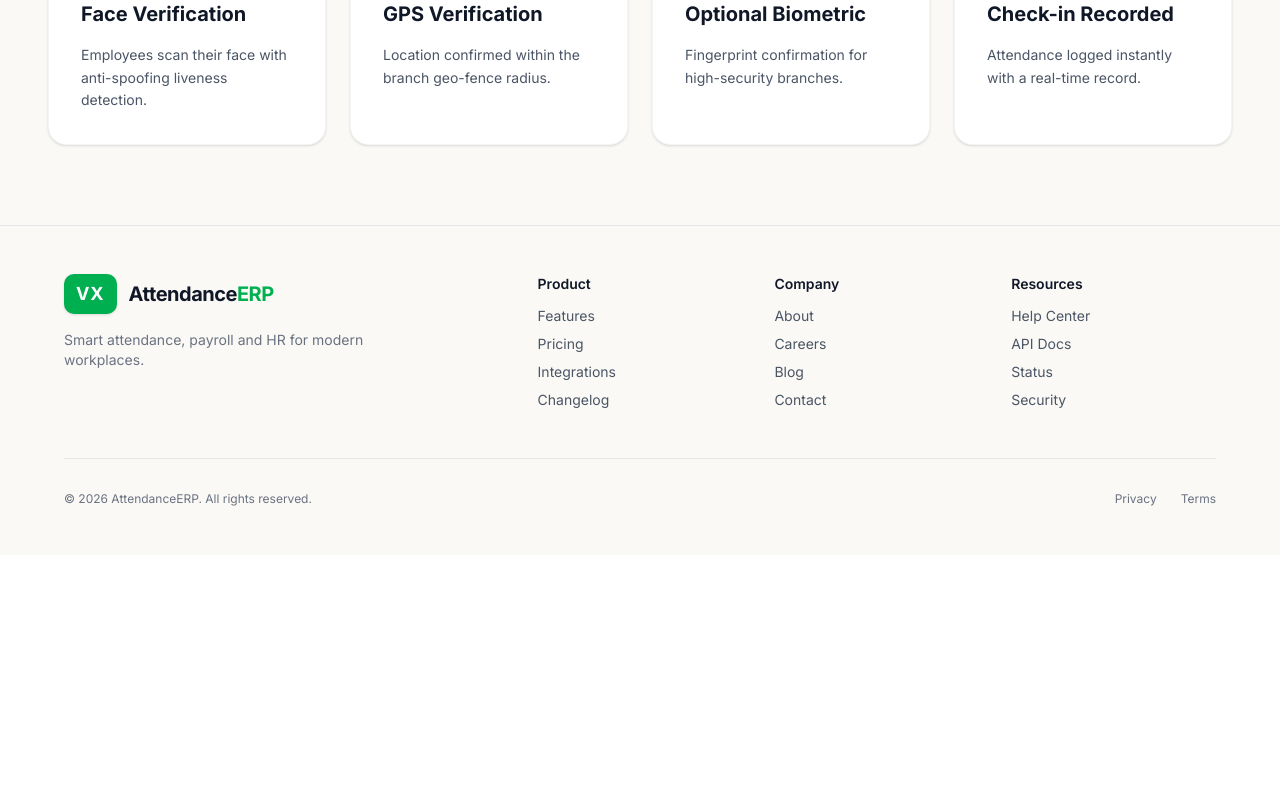
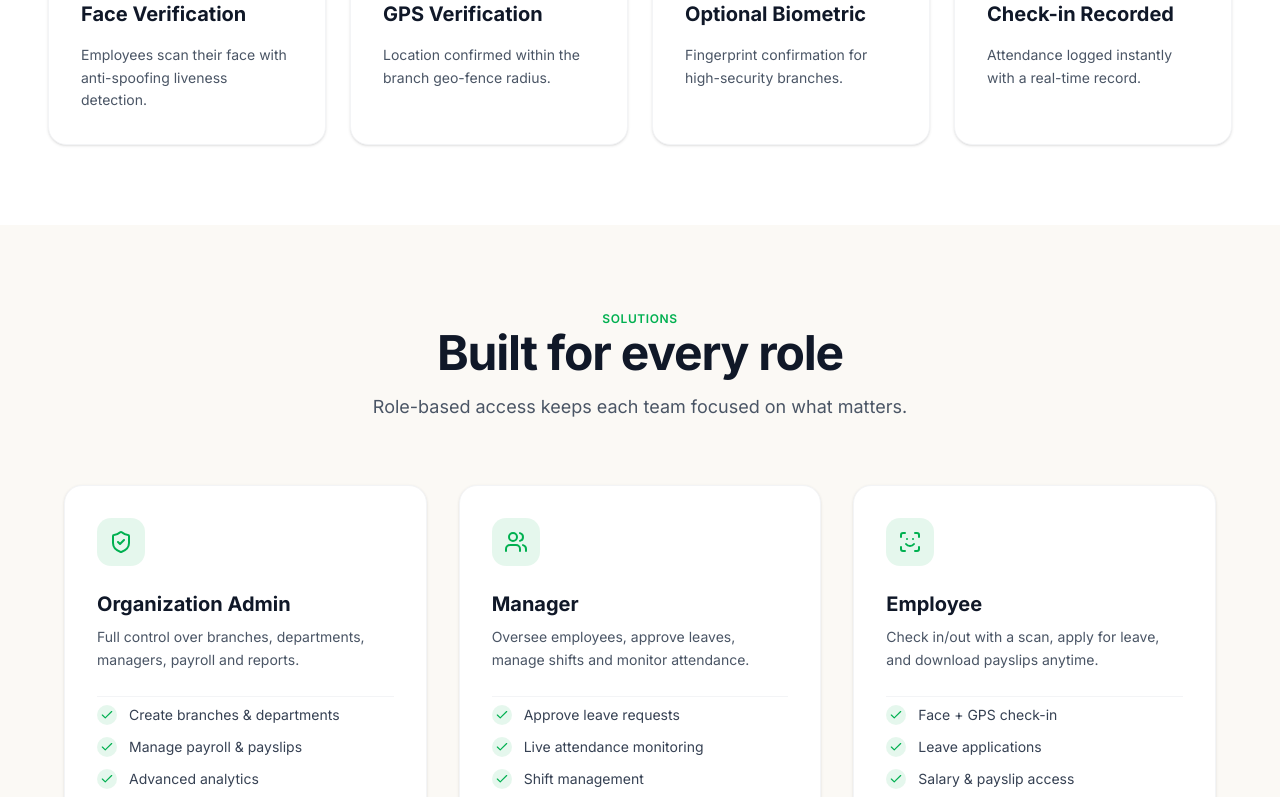
Before and after one commit to mdantormia1779-dev/smartattendence, a Next.js app: page / in a window 1280 px wide. Shown: the part 2000-2797 px from the top of the page. Before the commit the page ends 2555 px from the top, so only its background shows below. Built offline with nearby package versions, Linux system fonts and the light colour scheme.

Commit message:
how to work and solution section added

```diff
--- a/src/app/Components/Home/HowItWorks.jsx
+++ b/src/app/Components/Home/HowItWorks.jsx
@@ -25,7 +25,7 @@ const stepsData = [
 
 const HowItWorks = () => {
     return (
-        <section className="w-full bg-[#FBF9F5] py-20 px-6 md:px-12">
+        <section className="w-full bg-white py-20 px-6 md:px-12">
 
             {/* Section Header */}
             <div className="max-w-6xl mx-auto text-center space-y-4 mb-16">
--- /dev/null
+++ b/src/app/Components/Home/SolutionsSection.jsx
@@ -0,0 +1,102 @@
+import React from 'react';
+import { ShieldCheck, Users, ScanFace, Check } from 'lucide-react';
+
+const solutionsData = [
+    {
+        icon: <ShieldCheck className="w-6 h-6 text-[#00B050]" />,
+        iconBg: "bg-[#00B050]/10",
+        title: "Organization Admin",
+        description: "Full control over branches, departments, managers, payroll and reports.",
+        features: [
+            "Create branches & departments",
+            "Manage payroll & payslips",
+            "Advanced analytics"
+        ]
+    },
+    {
+        icon: <Users className="w-6 h-6 text-[#00B050]" />,
+        iconBg: "bg-[#00B050]/10",
+        title: "Manager",
+        description: "Oversee employees, approve leaves, manage shifts and monitor attendance.",
+        features: [
+            "Approve leave requests",
+            "Live attendance monitoring",
+            "Shift management"
+        ]
+    },
+    {
+        icon: <ScanFace className="w-6 h-6 text-[#00B050]" />,
+        iconBg: "bg-[#00B050]/10",
+        title: "Employee",
+        description: "Check in/out with a scan, apply for leave, and download payslips anytime.",
+        features: [
+            "Face + GPS check-in",
+            "Leave applications",
+            "Salary & payslip access"
+        ]
+    }
+];
+
+const SolutionsSection = () => {
+    return (
+        <section className="w-full bg-[#FBF9F5] py-20 px-6 md:px-12">
+
+            {/* Section Header */}
+            <div className="max-w-6xl mx-auto text-center space-y-4 mb-16">
+                <span className="text-xs font-semibold uppercase tracking-wider text-[#00B050]">
+                    Solutions
+                </span>
+
+                <h2 className="text-3xl md:text-5xl font-bold tracking-tight text-gray-900">
+                    Built for every role
+                </h2>
+
+                <p className="text-base md:text-lg text-gray-600 max-w-xl mx-auto">
+                    Role-based access keeps each team focused on what matters.
+                </p>
+            </div>
+
+            {/* Cards Grid (3 Columns) */}
+            <div className="max-w-6xl mx-auto grid grid-cols-1 md:grid-cols-3 gap-8">
+                {solutionsData.map((item, index) => (
+                    <div
+                        key={index}
+                        className="bg-white p-8 rounded-2xl border border-gray-100 shadow-sm hover:shadow-md transition-shadow flex flex-col justify-between"
+                    >
+                        <div className="space-y-6">
+                            {/* Icon Box */}
+                            <div className={`w-12 h-12 rounded-xl ${item.iconBg} flex items-center justify-center`}>
+                                {item.icon}
+                            </div>
+
+                            {/* Title & Description */}
+                            <div className="space-y-2">
+                                <h3 className="text-xl font-bold text-gray-900">
+                                    {item.title}
+                                </h3>
+                                <p className="text-sm text-gray-600 leading-relaxed">
+                                    {item.description}
+                                </p>
+                            </div>
+
+                            {/* Feature Checklist */}
+                            <ul className="space-y-3 pt-2 border-t border-gray-100">
+                                {item.features.map((feature, fIndex) => (
+                                    <li key={fIndex} className="flex items-center gap-3 text-sm text-gray-700">
+                                        <span className="w-5 h-5 rounded-full bg-[#00B050]/10 flex items-center justify-center flex-shrink-0">
+                                            <Check className="w-3.5 h-3.5 text-[#00B050]" />
+                                        </span>
+                                        {feature}
+                                    </li>
+                                ))}
+                            </ul>
+                        </div>
+                    </div>
+                ))}
+            </div>
+
+        </section>
+    );
+};
+
+export default SolutionsSection;
--- a/src/app/page.tsx
+++ b/src/app/page.tsx
@@ -2,6 +2,7 @@
 import HeroSection from './Components/Home/HeroSection';
 import FeaturesSection from './Components/Home/FeaturesSection';
 import HowItWorks from './Components/Home/HowItWorks';
+import SolutionsSection from './Components/Home/SolutionsSection';
 
 export default function Home() {
   return (
@@ -9,6 +10,7 @@ export default function Home() {
       <HeroSection />
       <FeaturesSection />
       <HowItWorks />
+      <SolutionsSection />
     </div>
   );
 }
```
